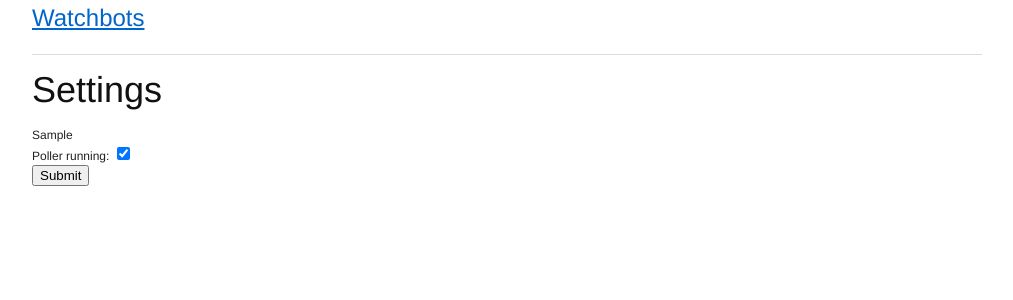
After one commit to mavenn/watchbots-gae-python, a Python web app: template templates/admin/settings.html in a window 1280 px wide. The commit adds this page. Shown: the top 300 px of the page, without its empty margins (133-1146 px from the left). Run offline with Jinja, Linux system fonts and the light colour scheme; the template is opened without the code that fills it: most values are stand-ins (such as "Sample title", 1, 10 or a date in 2020).

Commit message:
settings page

```diff
--- a/templates/admin/list.html
+++ b/templates/admin/list.html
@@ -1,5 +1,4 @@
 {% extends "../base.html" %}
-
 
 {% block title %}watchbots{% endblock %}
 {% block meta_description %}{% endblock %}
@@ -7,6 +6,8 @@
 {% block body %}
 
 <h1>Feed Streams</h1>
+
+<a href="./settings">Settings</a>
 
 <table>
   <tr>
--- /dev/null
+++ b/templates/admin/settings.html
@@ -0,0 +1,20 @@
+{% extends "../base.html" %}
+
+{% block title %}watchbots{% endblock %}
+{% block meta_description %}{% endblock %}
+
+{% block body %}
+
+<h1>Settings</h1>
+
+{{ poller_running }}
+
+<form action="./settings" method="post">
+  Poller running:
+  <input type="checkbox" name="poller_running" value="runit" {% if poller_running %}checked="checked"{% endif %}>
+  <p>
+    <input type="submit">
+  </p>
+</form>
+
+{% endblock %}
```
